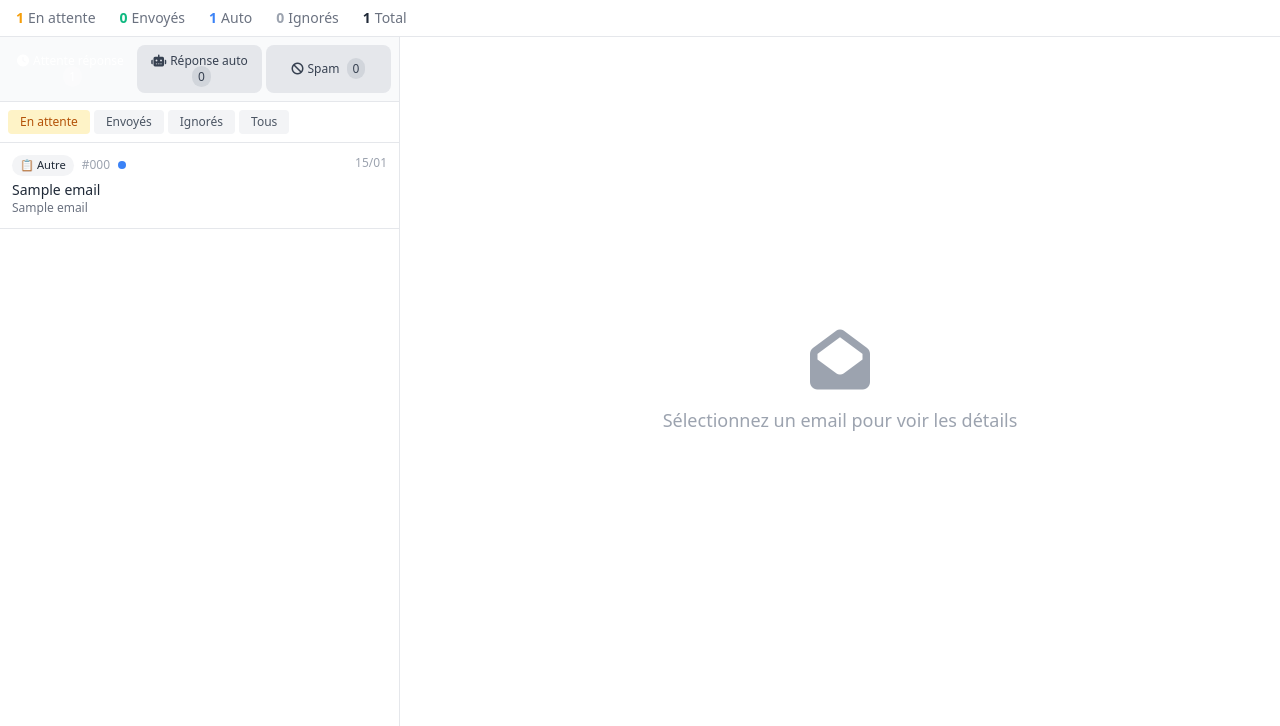
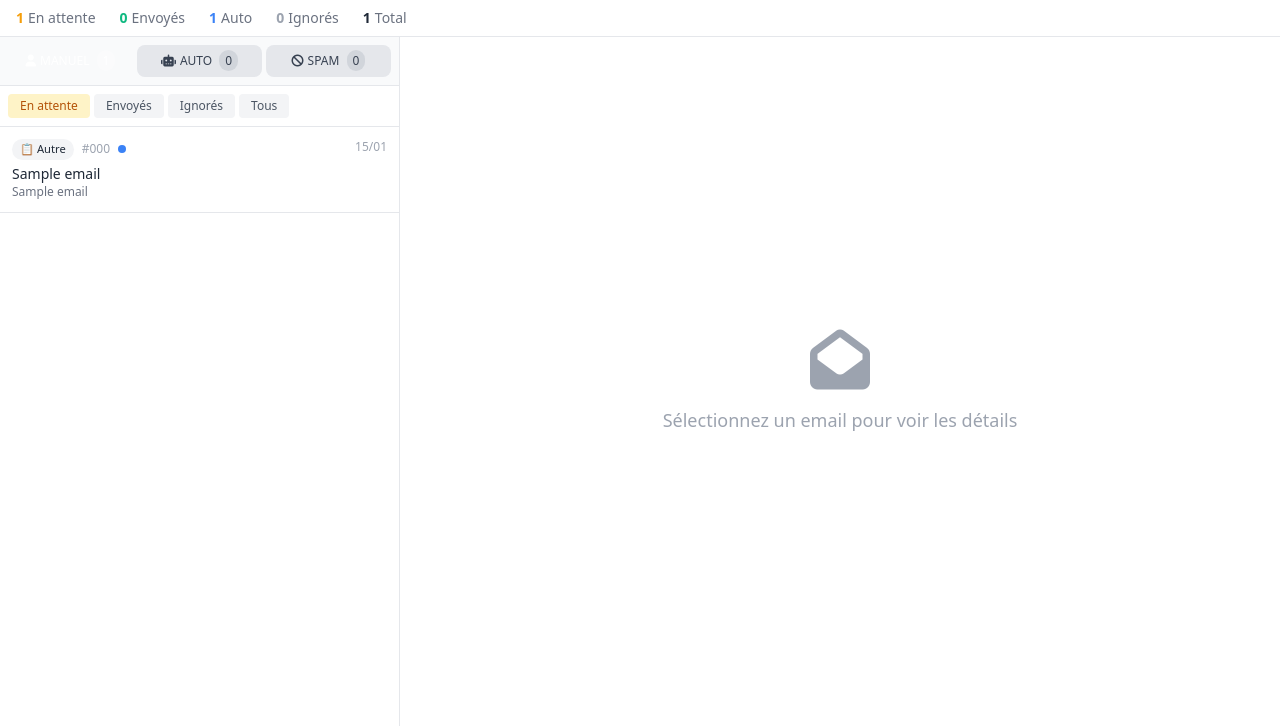
Before and after one commit to avenaparisshop/avena-sav-app, a Flask app: page / in a window 1280 px wide. Shown: the part 61-787 px from the top of the page. Run offline with Flask 3, Linux system fonts and the light colour scheme; tables that the repository leaves empty hold one stand-in row (values such as "Sample post").

Commit message:
Dashboard: renomme boutons MANUEL/AUTO/SPAM
- ATTENTE → MANUEL (validation humaine)
- Réponse auto → AUTO
- Spam → SPAM
- Fix compteurs et filtres

Co-Authored-By: Claude Opus 4.5 <noreply@anthropic.com>

```diff
--- a/templates/dashboard.html
+++ b/templates/dashboard.html
@@ -98,20 +98,20 @@
             <!-- 3 Boutons principaux de catégorie -->
             <div class="p-2 border-b bg-gray-50">
                 <div class="flex space-x-1">
-                    <button onclick="setMainFilter('ATTENTE')" id="filterATTENTE"
+                    <button onclick="setMainFilter('MANUAL')" id="filterMANUAL"
                             class="filter-btn flex-1 py-2 px-2 rounded-lg text-xs font-medium transition-all bg-orange-500 text-white">
-                        <i class="fas fa-clock mr-1"></i>Attente réponse
-                        <span id="countATTENTE" class="ml-1 bg-white bg-opacity-30 px-1.5 py-0.5 rounded-full text-xs">-</span>
+                        <i class="fas fa-user mr-1"></i>MANUEL
+                        <span id="countMANUAL" class="ml-1 bg-white bg-opacity-30 px-1.5 py-0.5 rounded-full text-xs">0</span>
                     </button>
                     <button onclick="setMainFilter('AUTO')" id="filterAUTO"
                             class="filter-btn flex-1 py-2 px-2 rounded-lg text-xs font-medium transition-all bg-gray-200 text-gray-700 hover:bg-gray-300">
-                        <i class="fas fa-robot mr-1"></i>Réponse auto
-                        <span id="countAUTO" class="ml-1 bg-gray-300 px-1.5 py-0.5 rounded-full text-xs">-</span>
+                        <i class="fas fa-robot mr-1"></i>AUTO
+                        <span id="countAUTO" class="ml-1 bg-gray-300 px-1.5 py-0.5 rounded-full text-xs">0</span>
                     </button>
                     <button onclick="setMainFilter('SPAM')" id="filterSPAM"
                             class="filter-btn flex-1 py-2 px-2 rounded-lg text-xs font-medium transition-all bg-gray-200 text-gray-700 hover:bg-gray-300">
-                        <i class="fas fa-ban mr-1"></i>Spam
-                        <span id="countSPAM" class="ml-1 bg-gray-300 px-1.5 py-0.5 rounded-full text-xs">-</span>
+                        <i class="fas fa-ban mr-1"></i>SPAM
+                        <span id="countSPAM" class="ml-1 bg-gray-300 px-1.5 py-0.5 rounded-full text-xs">0</span>
                     </button>
                 </div>
             </div>
@@ -177,7 +177,7 @@
         let currentEmails = [];
         let allEmails = [];  // Tous les emails non filtrés
         let isCompactMode = false;
-        let currentMainFilter = 'ATTENTE';  // ATTENTE, AUTO, SPAM
+        let currentMainFilter = 'MANUAL';  // MANUAL, AUTO, SPAM
         let currentStatusFilter = 'pending';  // pending, sent, ignored, all
 
         // Catégories AUTO (réponse automatique possible)
@@ -221,7 +221,7 @@
             const activeBtn = document.getElementById('filter' + filter);
             if (activeBtn) {
                 activeBtn.classList.remove('bg-gray-200', 'text-gray-700');
-                if (filter === 'ATTENTE') activeBtn.classList.add('bg-orange-500', 'text-white');
+                if (filter === 'MANUAL') activeBtn.classList.add('bg-orange-500', 'text-white');
                 else if (filter === 'AUTO') activeBtn.classList.add('bg-green-500', 'text-white');
                 else if (filter === 'SPAM') activeBtn.classList.add('bg-gray-500', 'text-white');
             }
@@ -251,21 +251,21 @@
         function getEmailMainCategory(email) {
             if (email.category === 'SPAM') return 'SPAM';
             if (autoCategories.includes(email.category)) return 'AUTO';
-            return 'ATTENTE';  // Tout le reste = attente validation humaine
+            return 'MANUAL';  // Tout le reste = validation humaine requise
         }
 
         // Met à jour les compteurs sur les boutons
         function updateFilterCounts() {
-            let countAttente = 0, countAuto = 0, countSpam = 0;
+            let countManual = 0, countAuto = 0, countSpam = 0;
 
             allEmails.forEach(email => {
                 const mainCat = getEmailMainCategory(email);
-                if (mainCat === 'ATTENTE') countAttente++;
+                if (mainCat === 'MANUAL') countManual++;
                 else if (mainCat === 'AUTO') countAuto++;
                 else if (mainCat === 'SPAM') countSpam++;
             });
 
-            document.getElementById('countATTENTE').textContent = countAttente;
+            document.getElementById('countMANUAL').textContent = countManual;
             document.getElementById('countAUTO').textContent = countAuto;
             document.getElementById('countSPAM').textContent = countSpam;
         }
@@ -318,7 +318,7 @@
 
             if (filteredEmails.length === 0) {
                 const emptyMessages = {
-                    'ATTENTE': 'Aucun email en attente de réponse',
+                    'MANUAL': 'Aucun email en attente de validation',
                     'AUTO': 'Aucun email pour réponse automatique',
                     'SPAM': 'Aucun spam détecté'
                 };
```
